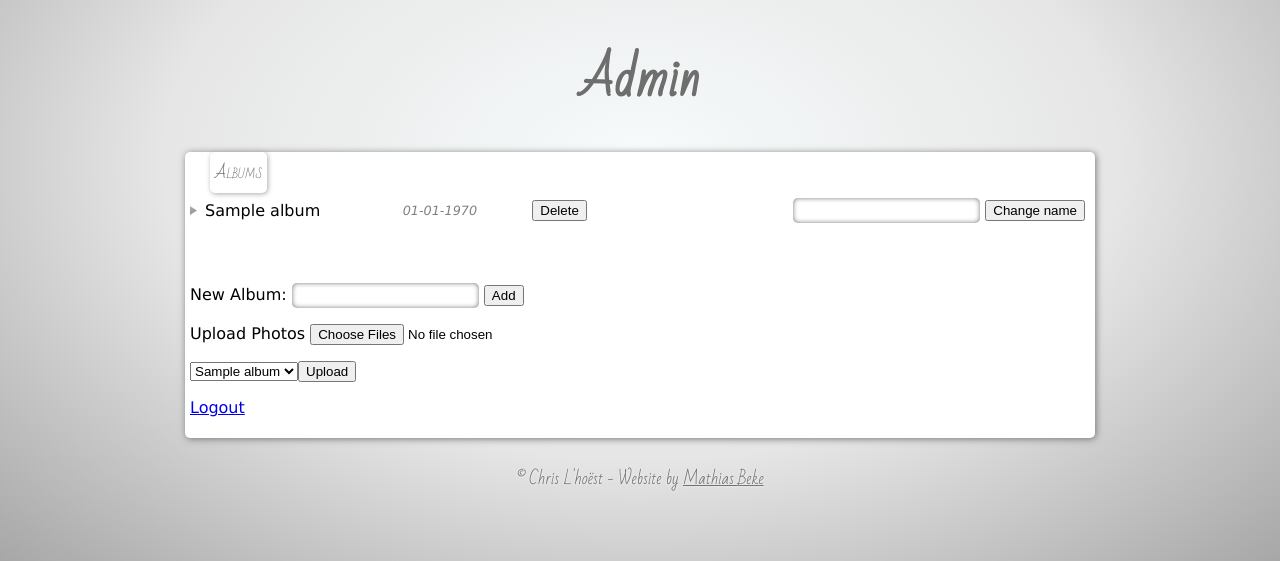
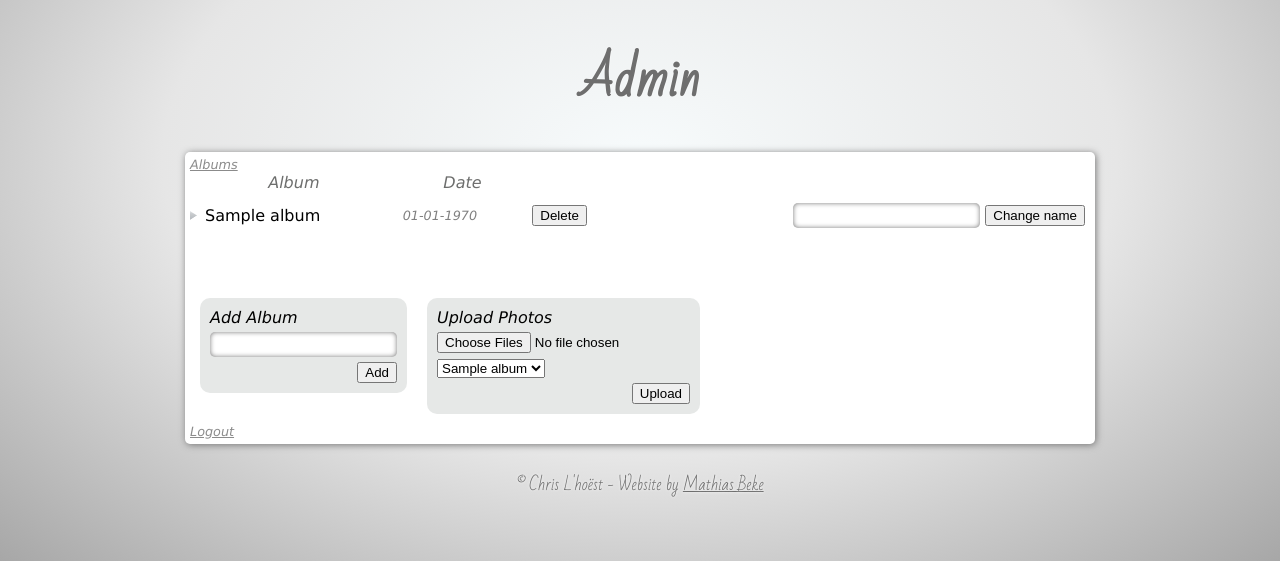
Before and after one commit to DenBeke/Urania, a PHP site: page /Urania/admin in a window 1280 px wide. Shown: the part 239-800 px from the top of the page. Run offline with PHP 8.4, Linux system fonts and the light colour scheme; the visitor is signed in with stand-in values (Sample User, id 1); tables that the repository leaves empty or names only in its code hold one stand-in row (values such as "Sample post"); data that the repository does not hold is empty; some libraries are stand-ins or nearby versions.

Commit message:
Style for admin page enhanced, still a lot more work to do...

```diff
--- a/pages/admin.php
+++ b/pages/admin.php
@@ -32,9 +32,10 @@
 
 	?>
 
+	<div class="clear"></div>
 
-	<p>
+	<h3 class="nav">
 	<a href="<?php echo $u->getSiteUrl(); ?>index.php?page=logout">Logout</a>
-	</p>
+	</h3>
 
 </div>
--- a/pages/admin_albums.php
+++ b/pages/admin_albums.php
@@ -46,11 +46,29 @@ elseif (isset($_POST['changeName'])) {
 
 ?>
 
-<h3><a href="<?php echo $u->getSiteUrl(); ?>index.php?page=admin">Albums</a></h3>
+<h3 class="nav"><a href="<?php echo $u->getSiteUrl(); ?>index.php?page=admin">Albums</a></h3>
 <table>
 
 	<tbody>
 
+
+		<tr>
+
+			<th>
+			Album
+			</th>
+			<th>
+			Date
+			</th>
+			<th>
+
+			</th>
+			<th>
+
+			</th>
+
+
+		</tr>
 
 		<?php
 
@@ -91,15 +109,24 @@ elseif (isset($_POST['changeName'])) {
 </table>
 
 
-<form name="input" action="<?php echo $u->getSiteUrl(); ?>index.php?page=admin" method="post">
-New Album: <input type="text" name="albumName" required>
-<input type="submit" value="Add">
+<form id="addAlbum" name="input" action="<?php echo $u->getSiteUrl(); ?>index.php?page=admin" method="post">
+	<p>Add Album
+	</p>
+	<p>
+		<input type="text" name="albumName" required>
+	</p>
+	<p class="submitButton">
+		<input type="submit" value="Add">
+	</p>
 </form>
 
 
-<form enctype="multipart/form-data" name="upload" action="<?php echo $u->getSiteUrl(); ?>index.php?page=admin" method="post">
+<form id="uploadImages" enctype="multipart/form-data" name="upload" action="<?php echo $u->getSiteUrl(); ?>index.php?page=admin" method="post">
 	<p>
-		Upload Photos <input type="file" name="file[]" multiple required>
+		Upload Photos
+	</p>
+	<p>
+		<input type="file" name="file[]" multiple required>
 	</p>
 	<p>
 	<select name="albumId">
@@ -113,9 +140,9 @@ New Album: <input type="text" name="albumName" required>
 		echo "<option value=\"$id\">$name</option>";
 	}
 	?>
-
+	</select>
 	</p>
-	<p>
+	<p class="submitButton">
 		<input type="submit" value="Upload">
 	</p>
 </form>
--- a/style.css
+++ b/style.css
@@ -258,6 +258,12 @@ background-image: -webkit-linear-gradient(bottom, rgba(255, 255, 255, 0.83) 0%,
 	box-shadow: 1px 1px 7px #777;
 }
 
+th {
+	color: #6d6e6d;
+	font-style: italic;
+	font-weight: normal;
+}
+
 
 
 
@@ -271,6 +277,7 @@ h3.notice {
 	border-radius: 5px;
 	margin-top: 0;
 	text-align: left;
+	font-size: 1em !important;
 }
 
 h3.notice.ok {
@@ -348,24 +355,18 @@ h3.notice.error {
 	margin-left: 10px;
 }
 
-#admin h3 {
-	display: inline;
-	font-size: 1em;
-	font-weight: lighter;
+#admin h3.nav {
+	font-size: 0.8em;
+	color: #8b8b8b;
+	font-style: italic;
+	font-weight: normal;
+	margin: 0;
 }
 
-#admin h3 a {
-	padding: 5px;
-	font-weight: normal;
-	text-decoration: none;
-	color: #6e6e6e;
-	margin: 0 20px;
-	margin-bottom: 0 20px;
-	border-radius: 5px;
-	box-shadow: 1px 1px 5px #aaa;
-	font-family: 'Bad Script';
-	font-variant: small-caps;
-
+#admin h3.nav a {
+	text-decoration: underline;
+	color: #8b8b8b;
+	font-style: italic;
 }
 
 #admin table {
@@ -420,6 +421,45 @@ h3.notice.error {
 	box-shadow: 0px 0px 5px #777 inset;
 }
 
+form#addAlbum,
+form#uploadImages {
+	float: left;
+	margin: 10px;
+	background-color: #e6e8e7;
+	padding: 10px;
+	border-radius: 10px;
+}
+
+form#addAlbum p,
+form#uploadImages p {
+	margin: 0;
+	margin-bottom: 5px;
+	font-style: italic;
+}
+
+form#addAlbum p:last-child,
+form#uploadImages p:last-child {
+	margin-bottom: 0;
+}
+
+p.submitButton {
+	text-align: right;
+}
+
+
+.clear {
+	clear: both;
+	width: 0;
+	height: 0;
+	overflow: hidden;
+}
+
+
+#adminAlbum img {
+	border-radius: 5px;
+	width: 75px;
+	height: 75px;
+}
 
 
 /* Footer */
```
Also changed, not shown: pages/admin_single_album.php (+33 -6 lines), img/list_arrow.png.
